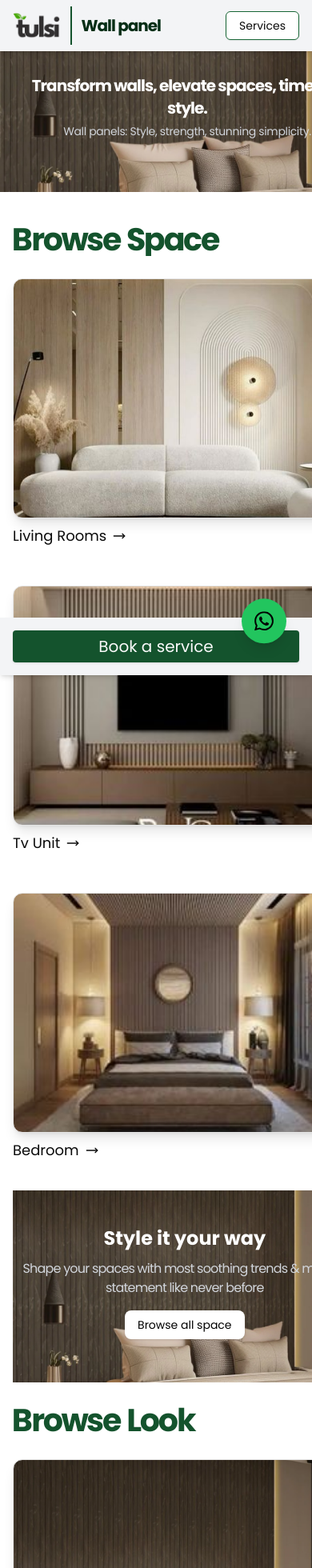
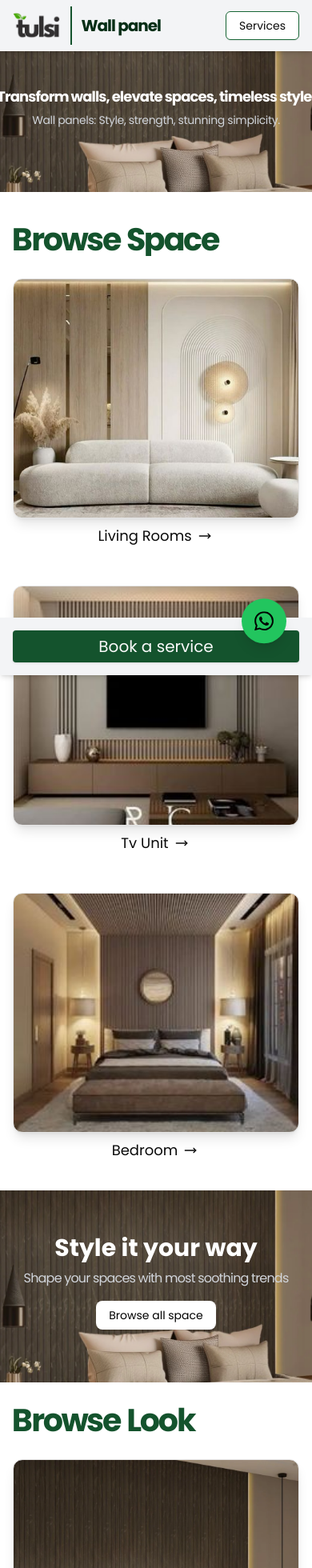
Before and after one commit to Abhiraunak/tulsi, a Next.js app: page /wallpanel in a window 390 px wide. Shown: the top 1960 px of the page at 80% size. Built offline with nearby package versions, Linux system fonts and the light colour scheme.

Commit message:
Wallpanel section are now responsive

```diff
--- a/app/wallpanel/page.tsx
+++ b/app/wallpanel/page.tsx
@@ -30,42 +30,56 @@ export default function Wallpanels() {
                 />
             </main>
 
-            <section className="w-full mx-auto">
+            <section className="mx-auto">
                 <TextAnimate
                     className="text-green-900 text-4xl md:text-6xl font-bold mt-2 mb-3 mx-4"
                     text="Browse Space"
                     type="popIn"
                 />
                 <div className="w-full">
-                    <div className="grid grid-cols-1 sm:grid-cols-2 md:grid-cols-3 gap-4">
+                    <div className="flex flex-col items-center md:grid md:grid-cols-3 gap-4">
+                        <div className="w-full max-w-md sm:max-w-none">
                             <ProductDescription imageUrl={"/Wallpanels/Panel1.jpg"} description={"Living Rooms"} />
+                        </div>
+                        <div className="w-full max-w-md sm:max-w-none">
                             <ProductDescription imageUrl={"/Wallpanels/Panel12.jpg"} description={"Tv Unit"} />
+                        </div>
+                        <div className="w-full max-w-md sm:max-w-none">
                             <ProductDescription imageUrl={"/Wallpanels/Panel13.jpg"} description={"Bedroom"} />
+                        </div>
                     </div>
                 </div>
             </section>
 
-            <div className="w-full px-4 max-w-screen-2xl mx-auto py-5 md:py-20">
+            <div className="w-full py-5 md:py-20">
                 <ProductBetween
                     imageUrl={"/Wallpanels/Panel30.png"}
                     headingText={"Style it your way"}
-                    bottomText={"Shape your spaces with most soothing trends & make a statement like never before"}
+                    bottomText={"Shape your spaces with most soothing trends"}
                     buttonText={"Browse all space"}
                     to={"/wallpanel/gallery"}
                 />
             </div>
 
-            <div className="w-full mx-auto mb-10">
+            <div className="mx-auto mb-10">
                 <TextAnimate
                     className="text-green-900 text-4xl md:text-6xl font-bold mt-2 mb-3 mx-4"
                     text="Browse Look"
                     type="popIn"
                 />
-                <div className="grid grid-cols-1 sm:grid-cols-2 gap-4">
+                <div className="flex flex-col items-center sm:grid sm:grid-cols-1 md:grid-cols-2 gap-4">
+                    <div className="w-full max-w-md sm:max-w-none">
                         <ProductDescription imageUrl={"/Wallpanels/Panel30.png"} description={"Luxury Look"} height="400px" />
+                    </div>
+                    <div className="w-full max-w-md sm:max-w-none">
                         <ProductDescription imageUrl={"/Wallpanels/Panel31.png"} description={"Wallpanel"} height="400px" />
+                    </div>
+                    <div className="w-full max-w-md sm:max-w-none">
                         <ProductDescription imageUrl={"/Wallpanels/Panel13.jpg"} description={"Wallpanel"} height="400px" />
+                    </div>
+                    <div className="w-full max-w-md sm:max-w-none">
                         <ProductDescription imageUrl={"/Wallpanels/Panel26.jpg"} description={"Wallpanel"} height="400px" />
+                    </div>
                 </div>
             </div>
 
--- a/components/Header.tsx
+++ b/components/Header.tsx
@@ -6,21 +6,21 @@ interface headerProps {
 
 export default function Header({ imageUrl, headingText, bottomText }: headerProps) {
     return (
+        <div className="w-full overflow-x-hidden"> {/* Added wrapper to contain overflow */}
             <div
-            className="w-[120%] md:w-full min-h-[15rem] md:min-h-[25rem] lg:min-h-[25rem] bg-cover bg-center bg-no-repeat inset-0 flex items-center justify-center p-4 md:p-8"
+                className="w-[120%] md:w-full min-h-[15rem] md:min-h-[25rem] lg:min-h-[25rem] bg-cover bg-center bg-no-repeat flex items-center justify-center p-4 md:p-8 -ml-[10%] md:ml-0" // Added negative margin
                 style={{ backgroundImage: `url(${imageUrl})` }}
                 aria-label="Product background"
             >
                 <div className="flex flex-col items-center text-center pt-10">
-                {/* Responsive Heading */}
-                <h1 className="text-xl md:text-2xl lg:text-4xl font-bold tracking-tighter text-white mb-2">
+                    <h1 className="text-lg md:text-2xl lg:text-4xl font-bold tracking-tighter text-white mb-2">
                         {headingText}
                     </h1>
-                {/* Responsive Subheading */}
                     <h3 className="text-sm md:text-base lg:text-lg font-normal text-gray-300 mb-4 leading-none tracking-tight">
                         {bottomText}
                     </h3>
                 </div>
             </div>
+        </div>
     )
 }
--- a/components/ProductBetween.tsx
+++ b/components/ProductBetween.tsx
@@ -10,13 +10,14 @@ interface ProductBetweenProps {
 
 export default function ProductBetween({ imageUrl, headingText, bottomText, buttonText, to }: ProductBetweenProps) {
     return (
+        <div className="w-full overflow-x-hidden"> {/* Added wrapper container */}
             <div
-            className="w-[120%] md:w-full h-[15rem]  md:h-[20rem] bg-cover bg-center relative flex items-center justify-center"
+                className="w-[120%] md:w-full h-[15rem] md:h-[20rem] bg-cover bg-center relative flex items-center justify-center -ml-[10%] md:ml-0" // Added negative margin
                 style={{ backgroundImage: `url(${imageUrl})` }}
                 aria-label="Product background"
             >
                 <div className="flex flex-col items-center">
-                <h1 className="text-2xl font-bold text-white leading-3 mb-5">{headingText}</h1>
+                    <h1 className="text-3xl font-bold text-white leading-3 mb-5">{headingText}</h1>
                     <h3 className="text-base text-center font-normal text-gray-300  mb-4 leading-1 tracking-tighter">{bottomText}</h3>
                     <Button
                         onClick={() => (window.location.href = to)}
@@ -26,5 +27,6 @@ export default function ProductBetween({ imageUrl, headingText, bottomText, butt
                     </Button>
                 </div>
             </div>
+        </div>
     );
 }
--- a/components/ProductDescription.tsx
+++ b/components/ProductDescription.tsx
@@ -16,17 +16,21 @@ export default function ProductDescription({
 }: ProductDescriptionProps) {
     return (
         <div className="max-w-screen-2xl mx-auto p-4">
+            <div className="flex justify-center">
                 <Card
-                className="rounded-xl w-full overflow-hidden shadow-lg transition-transform "
+                    className="rounded-xl overflow-hidden shadow-lg transition-transform"
                     style={{
                         backgroundImage: `url(${imageUrl})`,
                         backgroundSize: "cover",
                         backgroundPosition: "center",
-                    width,
-                    height,
+                        width: "100%",
+                        maxWidth: width,
+                        height: height,
+                        aspectRatio: "4/3"
                     }}
                 />
-            <div className="flex items-center space-x-1 cursor-pointer">
+            </div>
+            <div className="flex items-center space-x-1 cursor-pointer justify-center md:justify-start">
                 <h2 className="text-lg font-medium mt-2">
                     {description}
                 </h2>
```
Lines whose indentation alone changed are shown as unchanged.
